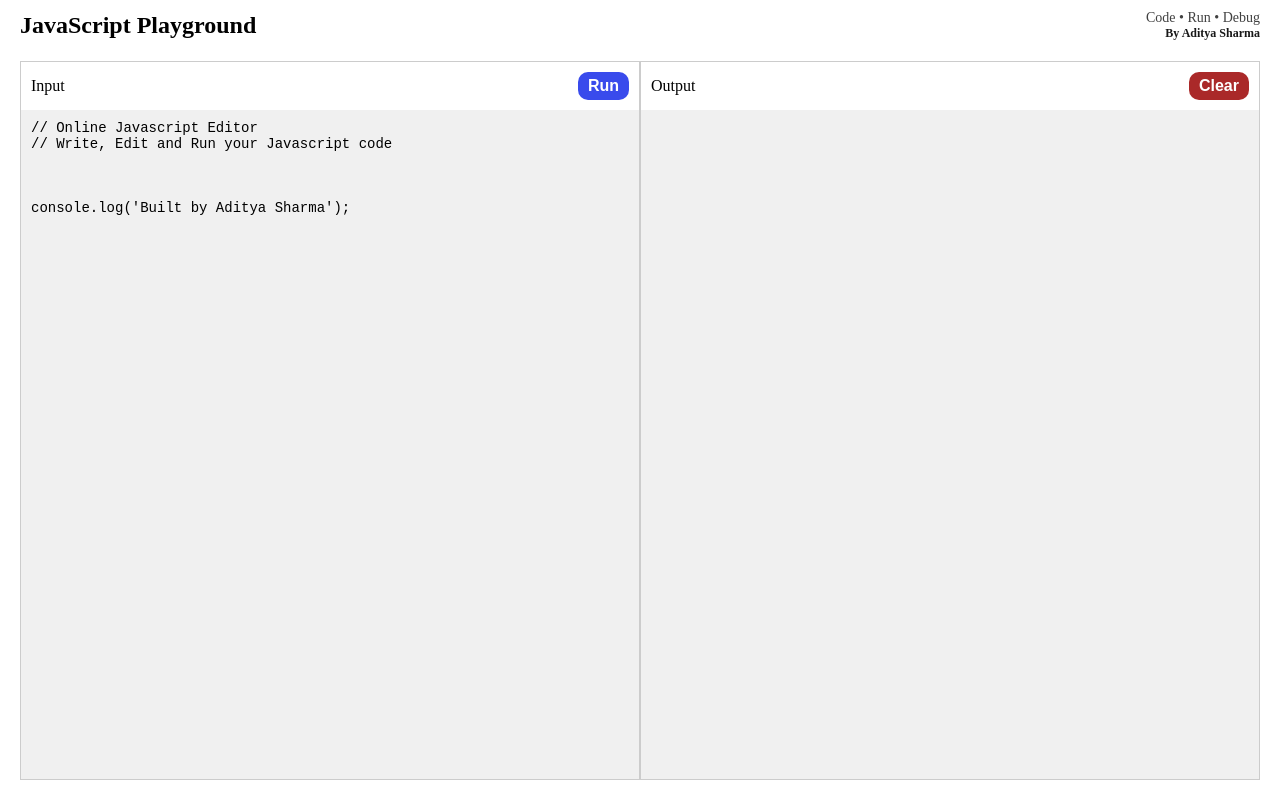
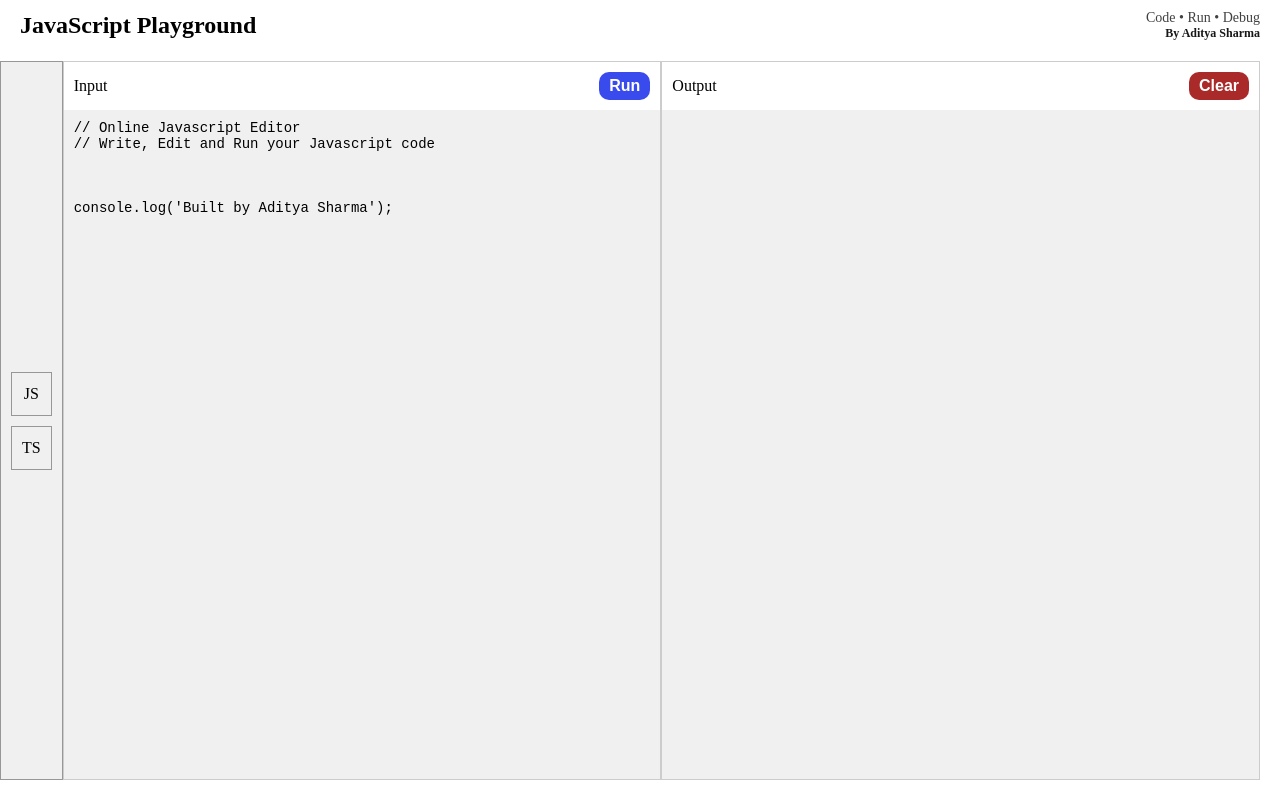
Before and after one commit to adii07/my-code-editor, a Next.js app: page /en in a window 1280 px wide. Built offline with nearby package versions, Linux system fonts and the light colour scheme.

Commit message:
adding language selector in desktop

```diff
--- /dev/null
+++ b/components/Selector/index.module.css
@@ -0,0 +1,26 @@
+.selector{
+    display: flex;
+    flex-direction: column;
+    align-items: center;
+    border: 1px solid rgba(94, 94, 94, 0.605);
+    background-color: #f0f0f0;
+    justify-content: center;
+    padding: 10px;
+    margin-left: -20px ;
+    gap: 10px;
+}
+
+.language {
+    padding: 12px 10px;
+    border: 1px solid rgba(94, 94, 94, 0.605);
+    cursor: pointer;
+    background-color: #f0f0f0;
+    width: 100%;
+    text-align: center;
+    box-sizing: border-box;
+}
+
+.language.active {
+    background-color: rgb(57, 75, 236);
+    color: #ffffff;
+}
--- /dev/null
+++ b/components/Selector/index.tsx
@@ -0,0 +1,40 @@
+import { usePathname } from "next/navigation";
+import styles from "./index.module.css";
+
+const Selector = () => {
+
+    const languages = ["JavaScript", "TypeScript"];
+    const pathname = usePathname();
+    const redirect = (lang: string) => {
+        switch (lang) {
+            case "JavaScript":
+                window.location.href = "/javascript";
+                break;
+            case "TypeScript":
+                window.location.href = "/typescript";
+                break;
+            default:
+                window.location.href = "/javascript";
+        }
+    }
+
+    const getTitle = (lang: string) => {
+        switch (lang) {
+            case "JavaScript":
+                return "JS";
+            case "TypeScript":
+                return "TS";
+            default:
+                return "JS";
+        }
+    }
+
+    return (
+        <div className={styles.selector}>
+            {languages.map((lang) => (
+                <div key={lang} className={pathname.includes(lang.toLowerCase()) ? `${styles.language} ${styles.active}` : styles.language} onClick={() => redirect(lang)}>{getTitle(lang)}</div>
+            ))}
+        </div>
+    )
+}
+export default Selector;
--- a/src/app/[language]/page.tsx
+++ b/src/app/[language]/page.tsx
@@ -7,6 +7,7 @@ import { useWindowSize } from "../../../hooks/isDesktop";
 import MobileHeader from "../../../components/MobileHeader";
 import Header from "../../../components/Header";
 import { placeHolderText } from "../../../components/Editor/const";
+import Selector from "../../../components/Selector";
 
 export default function Home() {
   const [output, setOutput] = useState("");
@@ -19,6 +20,7 @@ export default function Home() {
     <div className={styles.main_container}>
      <Header/>
       {isDesktop ? <div className={styles.page}>
+        <Selector />
         <Editor setOutput={setOutput} javaScriptCode={input} setJavaScriptCode={setInput} />
         <OutputScreen output={output} setOutput={setOutput} />
       </div> :
```
